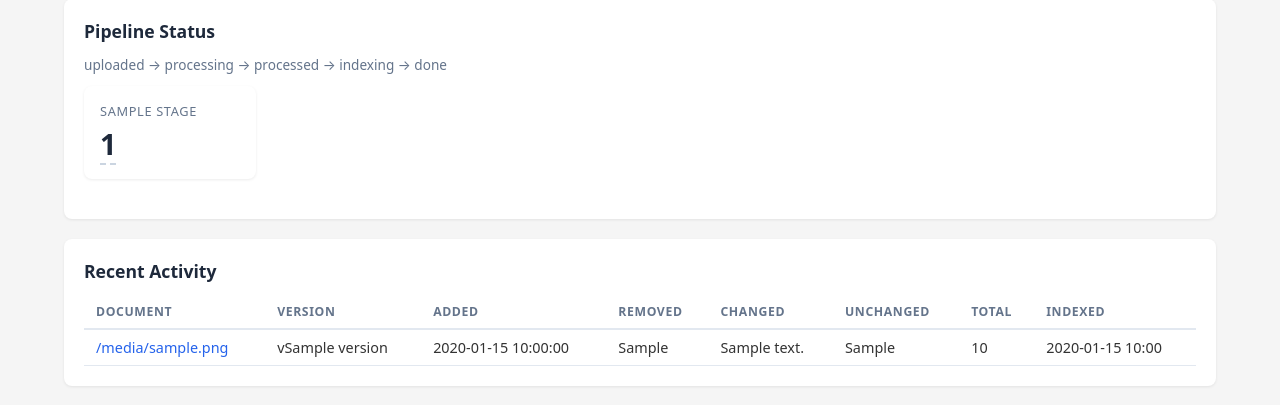
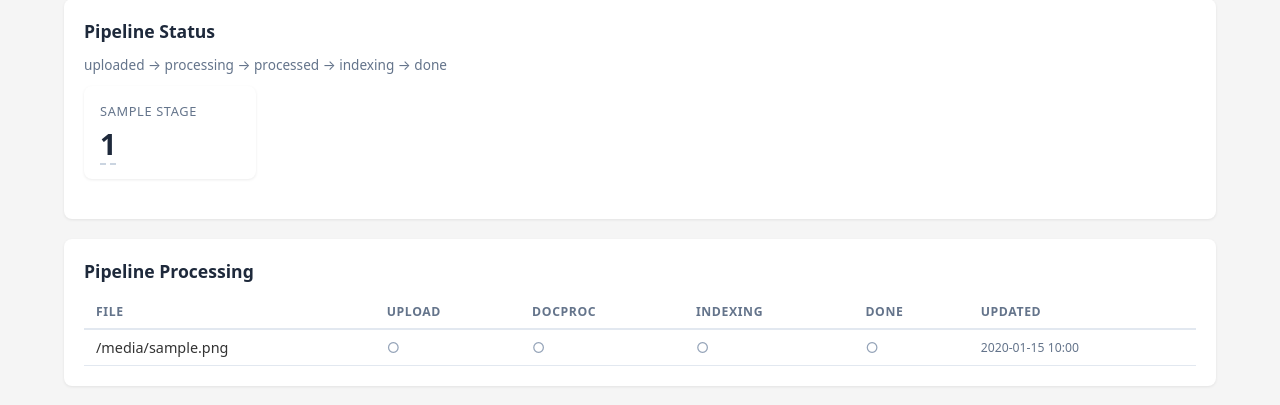
Before and after one commit to linusnorton/raskl-rag, a FastAPI app: template apps/admin/src/ras_admin/templates/dashboard.html in a window 1280 px wide. Shown: the part 186-591 px from the top of the page. Run offline with FastAPI, Linux system fonts and the light colour scheme; the template is opened without the code that fills it: most values are stand-ins (such as "Sample title", 1, 10 or a date in 2020).

Commit message:
Replace dashboard Recent Activity with Pipeline Processing table
Show all documents with stage progress indicators (Upload, DocProc,
Indexing, Done) sourced from S3 status files instead of DB chunk changes.

```diff
--- a/apps/admin/src/ras_admin/api.py
+++ b/apps/admin/src/ras_admin/api.py
@@ -79,13 +79,13 @@ async def dashboard(request: Request):
     conn = db.get_connection(config)
     try:
         stats = db.get_dashboard_stats(conn)
-        recent = db.get_recent_activity(conn)
     finally:
         conn.close()
 
     # Pipeline status counts (fixed order, all stages shown)
     pipeline_stages = ["uploaded", "processing", "processed", "indexing", "done", "error"]
     stage_counts = {stage: 0 for stage in pipeline_stages}
+    statuses = []
     if config.s3_bucket:
         s3_client = s3.get_client()
         statuses = s3.get_all_statuses(s3_client, config.s3_bucket)
@@ -102,8 +102,8 @@ async def dashboard(request: Request):
             "request": request,
             "user": user,
             "stats": stats,
-            "recent": recent,
             "stage_counts": stage_counts,
+            "statuses": sorted(statuses, key=lambda s: s.get("filename", "")),
         },
     )
 
--- a/apps/admin/src/ras_admin/templates/dashboard.html
+++ b/apps/admin/src/ras_admin/templates/dashboard.html
@@ -49,25 +49,58 @@
 </div>
 
 <div class="card">
-  <h2>Recent Activity</h2>
-  {% if recent %}
+  <h2>Pipeline Processing</h2>
+  {% if statuses %}
   <table>
-    <tr><th>Document</th><th>Version</th><th>Added</th><th>Removed</th><th>Changed</th><th>Unchanged</th><th>Total</th><th>Indexed</th></tr>
-    {% for r in recent %}
-    <tr>
-      <td><a href="/documents/{{ r.doc_id }}" class="truncate" style="display:block;">{{ r.source_filename or r.doc_id[:12] }}</a></td>
-      <td>v{{ r.version }}</td>
-      <td>{{ r.chunks_added }}</td>
-      <td>{{ r.chunks_removed }}</td>
-      <td>{{ r.chunks_text_changed }}</td>
-      <td>{{ r.chunks_unchanged }}</td>
-      <td>{{ r.chunks_total }}</td>
-      <td>{{ r.indexed_at.strftime('%Y-%m-%d %H:%M') if r.indexed_at else "" }}</td>
+    <tr><th>File</th><th>Upload</th><th>DocProc</th><th>Indexing</th><th>Done</th><th>Updated</th></tr>
+    {% for s in statuses %}
+    {% set stage = s.get("stage", "unknown") %}
+    {% set is_error = stage == "error" %}
+    <tr{% if is_error %} style="background:#fef2f2;"{% endif %}>
+      <td class="truncate" style="max-width:300px;">{{ s.get("filename", "?") }}</td>
+      {% if is_error %}
+        {% set err_stage = s.get("error_stage", "uploaded") %}
+        <td>{% if err_stage in ["uploaded"] %}<span style="color:#ef4444;" title="{{ s.get('error', '') }}">&#10007;</span>{% else %}<span style="color:#22c55e;">&#10003;</span>{% endif %}</td>
+        <td>{% if err_stage in ["processing"] %}<span style="color:#ef4444;" title="{{ s.get('error', '') }}">&#10007;</span>{% elif err_stage in ["uploaded"] %}<span style="color:#94a3b8;">&#9675;</span>{% else %}<span style="color:#22c55e;">&#10003;</span>{% endif %}</td>
+        <td>{% if err_stage in ["indexing"] %}<span style="color:#ef4444;" title="{{ s.get('error', '') }}">&#10007;</span>{% elif err_stage in ["uploaded", "processing", "processed"] %}<span style="color:#94a3b8;">&#9675;</span>{% else %}<span style="color:#22c55e;">&#10003;</span>{% endif %}</td>
+        <td><span style="color:#94a3b8;">&#9675;</span></td>
+      {% elif stage == "uploaded" %}
+        <td><span style="color:#22c55e;">&#10003;</span></td>
+        <td><span style="color:#94a3b8;">&#9675;</span></td>
+        <td><span style="color:#94a3b8;">&#9675;</span></td>
+        <td><span style="color:#94a3b8;">&#9675;</span></td>
+      {% elif stage == "processing" %}
+        <td><span style="color:#22c55e;">&#10003;</span></td>
+        <td><span style="color:#3b82f6;">&#9203;</span></td>
+        <td><span style="color:#94a3b8;">&#9675;</span></td>
+        <td><span style="color:#94a3b8;">&#9675;</span></td>
+      {% elif stage == "processed" %}
+        <td><span style="color:#22c55e;">&#10003;</span></td>
+        <td><span style="color:#22c55e;">&#10003;</span></td>
+        <td><span style="color:#94a3b8;">&#9675;</span></td>
+        <td><span style="color:#94a3b8;">&#9675;</span></td>
+      {% elif stage == "indexing" %}
+        <td><span style="color:#22c55e;">&#10003;</span></td>
+        <td><span style="color:#22c55e;">&#10003;</span></td>
+        <td><span style="color:#3b82f6;">&#9203;</span></td>
+        <td><span style="color:#94a3b8;">&#9675;</span></td>
+      {% elif stage == "done" %}
+        <td><span style="color:#22c55e;">&#10003;</span></td>
+        <td><span style="color:#22c55e;">&#10003;</span></td>
+        <td><span style="color:#22c55e;">&#10003;</span></td>
+        <td><span style="color:#22c55e;">&#10003;</span></td>
+      {% else %}
+        <td><span style="color:#94a3b8;">&#9675;</span></td>
+        <td><span style="color:#94a3b8;">&#9675;</span></td>
+        <td><span style="color:#94a3b8;">&#9675;</span></td>
+        <td><span style="color:#94a3b8;">&#9675;</span></td>
+      {% endif %}
+      <td style="font-size:0.85em; color:#64748b;">{{ s.get("updated_at", "")[:16] }}</td>
     </tr>
     {% endfor %}
   </table>
   {% else %}
-  <p style="color: #64748b; font-size: 0.9em;">No recent activity</p>
+  <p style="color: #64748b; font-size: 0.9em;">No documents in pipeline</p>
   {% endif %}
 </div>
 {% endblock %}
```
Also changed, not shown: apps/admin/src/ras_admin/db.py (+0 -17 lines).
